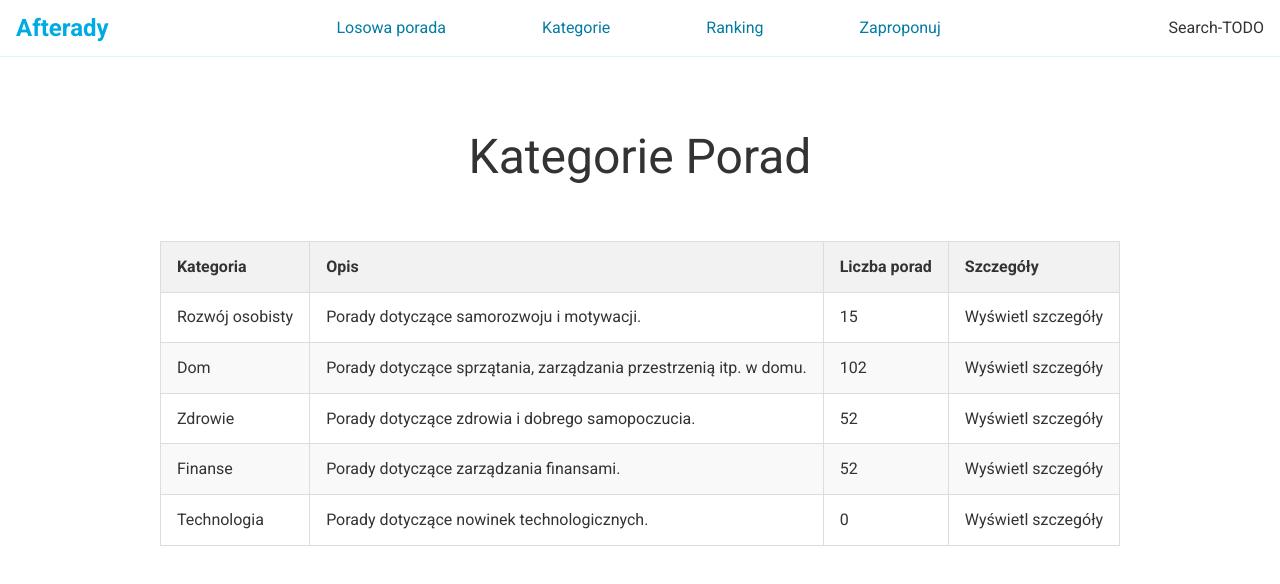
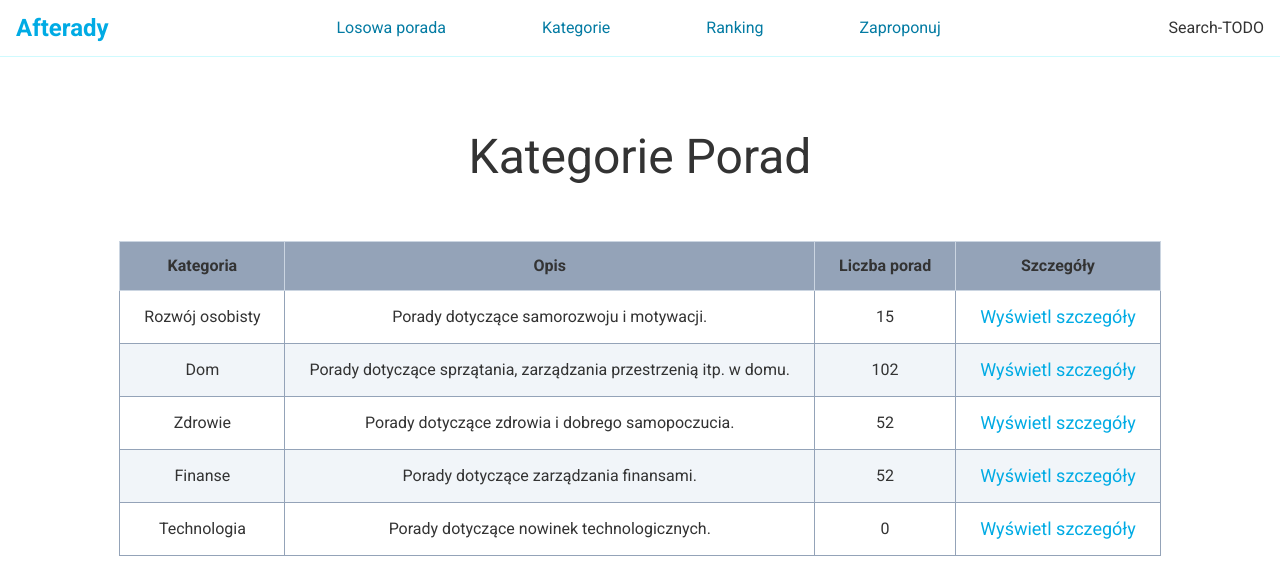
Before and after one commit to cerbin1/tips, a React (Vite) app: page /categories in a window 1280 px wide. Shown: the top 584 px of the page. Built offline with nearby package versions, Linux system fonts and the light colour scheme.

Commit message:
Migrate Categories component to tailwind

```diff
--- a/src/components/advices/categories/Categories.jsx
+++ b/src/components/advices/categories/Categories.jsx
@@ -34,27 +34,45 @@ const categories = [
   },
 ];
 
+const tableHeaders = ["Kategoria", "Opis", "Liczba porad", "Szczegóły"];
+
 export default function Categories() {
   return (
     <section className="container" data-testid="categories-section">
-      <h1 className="categories-title">Kategorie Porad</h1>
-      <table className="categories-table">
-        <thead>
+      <h1>Kategorie Porad</h1>
+      <table className="mt-4">
+        <thead className="cursor-default">
           <tr>
-            <th>Kategoria</th>
-            <th>Opis</th>
-            <th>Liczba porad</th>
-            <th>Szczegóły</th>
+            {tableHeaders.map((header) => (
+              <th
+                key={header}
+                className="py-3 px-6 border border-slate-300 bg-slate-400"
+              >
+                {header}
+              </th>
+            ))}
           </tr>
         </thead>
         <tbody>
           {categories.map((category) => (
-            <tr key={category.id}>
-              <td>{category.name}</td>
-              <td>{category.description}</td>
-              <td>{category.advicesCount}</td>
-              <td>
-                <Link to={"/categories/" + category.id}>
+            <tr
+              key={category.id}
+              className="hover:bg-slate-200 even:bg-slate-100"
+            >
+              <td className="py-3 px-6 border border-slate-400">
+                {category.name}
+              </td>
+              <td className="py-3 px-6 border border-slate-400">
+                {category.description}
+              </td>
+              <td className="py-3 px-6 border border-slate-400">
+                {category.advicesCount}
+              </td>
+              <td className="py-3 px-6 border border-slate-400">
+                <Link
+                  className="text-blue-to-dark text-lg"
+                  to={"/categories/" + category.id}
+                >
                   Wyświetl szczegóły
                 </Link>
               </td>
--- a/src/index.css
+++ b/src/index.css
@@ -48,34 +48,3 @@ h1 {
   color: #00abe4;
 }
 /* Commons end */
-
-/* Categories start */
-.categories-table {
-  border-collapse: collapse;
-  margin-top: 1rem;
-}
-
-.categories-table thead {
-  cursor: default;
-}
-
-.categories-table th,
-.categories-table td {
-  border: 1px solid #ddd;
-  padding: 0.8rem 1rem;
-  text-align: left;
-}
-
-.categories-table th {
-  background-color: #f2f2f2;
-  font-weight: bold;
-}
-
-.categories-table tr:nth-child(even) {
-  background-color: #f9f9f9;
-}
-
-.categories-table tr:hover {
-  background-color: #f1f1f1;
-}
-/* Categories end */
```
Also changed, not shown: 1 other file (tests, documents, lock files or other folders).
